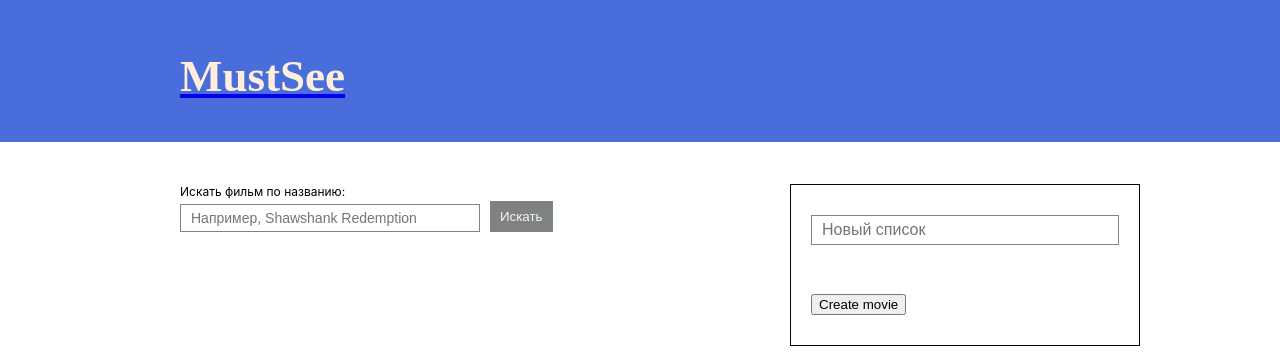
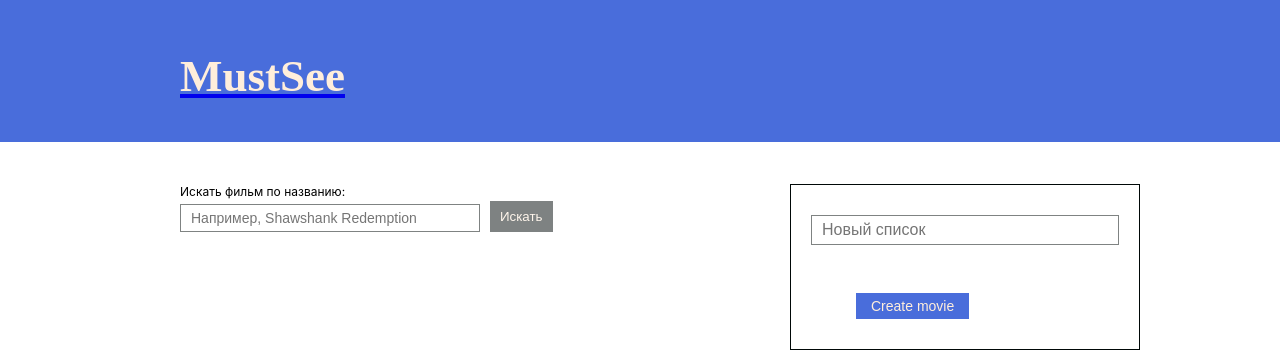
Before and after one commit to zziyad/algoritmika_m4, a React (Create React App) app: page / in a window 1280 px wide. Shown: the top 358 px of the page. Built offline with nearby package versions, Linux system fonts and the light colour scheme.

Commit message:
add styles

```diff
--- a/src/components/Favorites/Favorites.js
+++ b/src/components/Favorites/Favorites.js
@@ -55,12 +55,15 @@ function Favorites() {
         })}
       </ul>
 
+
       {!showLink ? (
-        <button type="submit" disabled={isLoading} onClick={() => saveFavorites()}>
+        <button className='myBtn' type="submit" disabled={isLoading} onClick={() => saveFavorites()}>
           {isLoading ? 'Creating movie...' : 'Create movie'}
         </button>
       ) : (
-        <Link to={`/list/${data.id}`}>Go to movie list {title}</Link>
+        <div style={{ 'margin-left': '42px' }}>
+          <Link to={`/list/${data.id}`} >Go to movie list {title}</Link>
+        </div>
       )}
 
     </div>
--- a/src/components/Favorites/index.css
+++ b/src/components/Favorites/index.css
@@ -2,6 +2,19 @@
   box-sizing: border-box;
   border: 1px solid rgba(0, 8, 7);
   padding: 30px 20px;
+}
+
+ul {
+  list-style: none;
+}
+.myBtn {
+  border: none;
+  background-color: #496ddb;
+  padding: 5px 15px;
+  margin-left: 45px;
+  color: #ffeedb;
+  font-size: 14px;
+  transition: all 0.2s linear;
 }
 
 .favorites__name {
@@ -9,7 +22,7 @@
   width: 100%;
   font-size: 16px;
   padding: 5px 10px;
-    border: 1px solid rgba(0, 8, 7, .5);
+  border: 1px solid rgba(0, 8, 7, 0.5);
   margin-bottom: 24px;
 }
 
@@ -19,9 +32,9 @@
 
 .favorites__save {
   border: none;
-    background-color: #496DDB;
+  background-color: #496ddb;
   padding: 10px 15px;
-    color: #FFEEDB;
+  color: #ffeedb;
   font-size: 14px;
   transition: all 0.2s linear;
 }
```
Lines whose indentation alone changed are shown as unchanged.
